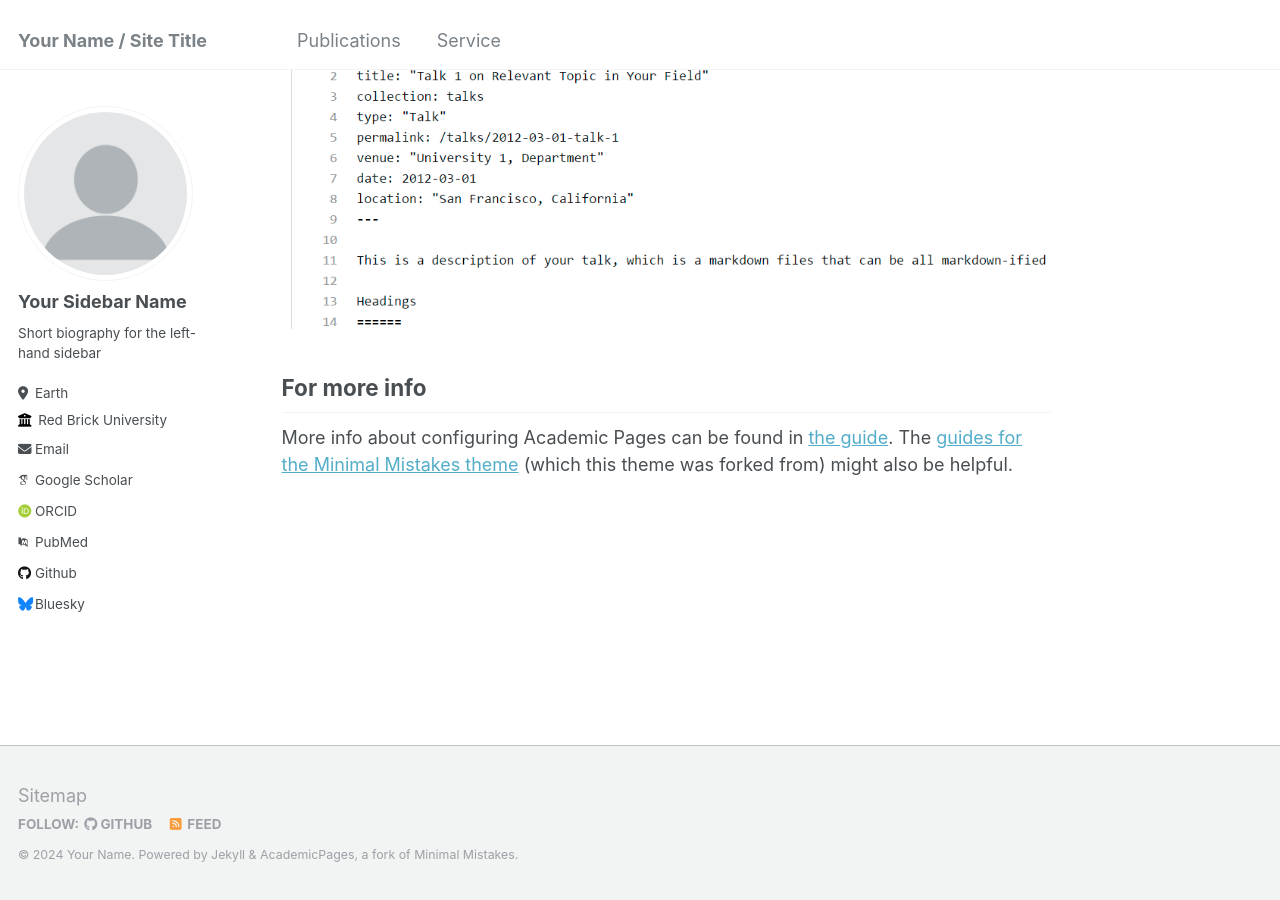
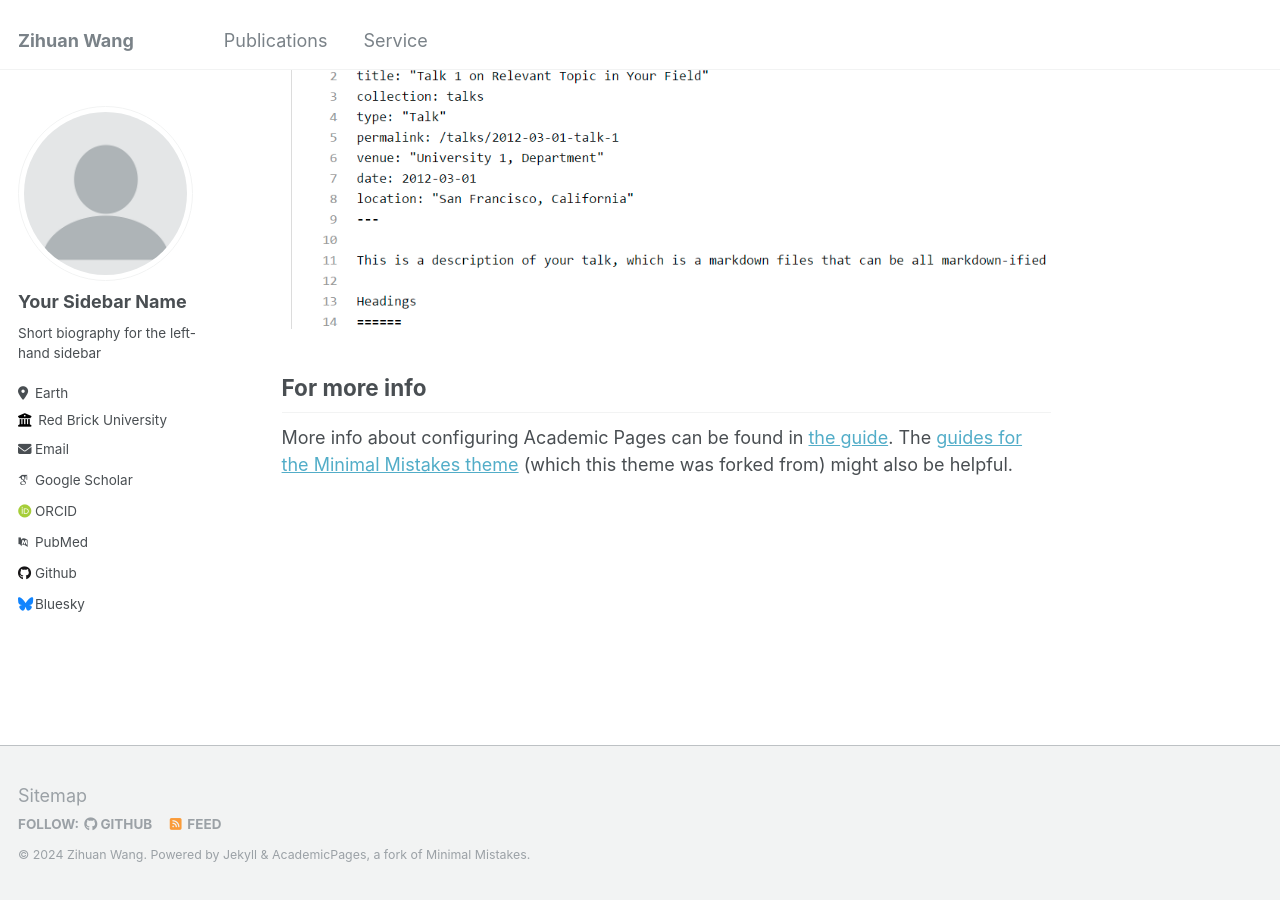
Before and after one commit to zihuanwang/zihuanwang.github.io, a Jekyll site: the page built from _pages/about.md, in a window 1280 px wide and 900 px high, scrolled down 2660 px. Built offline with Jekyll 4.4.1, drawn with Linux system fonts in a browser that asks for light colours; some web fonts are replaced.

Commit message:
Update _config.yml

```diff
--- a/_config.yml
+++ b/_config.yml
@@ -8,13 +8,13 @@
 
 # Basic Site Settings
 locale                   : "en-US"
-title                    : "Your Name / Site Title"
+title                    : "Zihuan Wang"
 title_separator          : "-"
-name                     : &name "Your Name"
+name                     : &name "Zihuan Wang"
 description              : &description "personal description"
-url                      : https://academicpages.github.io # the base hostname & protocol for your site e.g. "https://mmistakes.github.io"
+url                      : https://zihuanwang.github.io/ # the base hostname & protocol for your site e.g. "https://mmistakes.github.io"
 baseurl                  : "" # the subpath of your site, e.g. "/blog"
-repository               : "academicpages/academicpages.github.io"
+repository               : "zihuanwang/zihuanwang.github.io"
 
 # Site Author - The following control what appear as part of the author content on the side bar.
 #               If a field is blank the icon and link will not appear, otherwise it will be shown.
```
